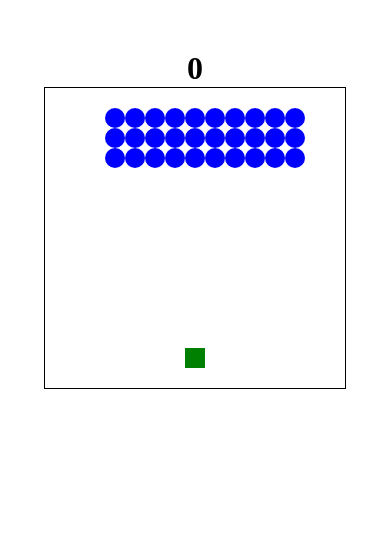
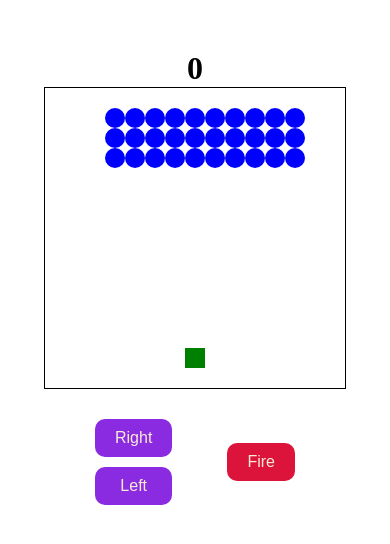
Before and after one commit to Flor77/space-invaders, a plain HTML site: page index.html in a window 390 px wide. Drawn offline with Linux system fonts and the light colour scheme.

Commit message:
mobile commands added

```diff
--- a/index.html
+++ b/index.html
@@ -12,6 +12,16 @@
   <div class="container">
     <h1 class="results">0</h1>
     <div class="grid"></div>
+    <div class="buttons">
+      <div class="move-laser">
+        <button id="rightButton">Right</button>
+        <button id="leftButton">Left</button>
+      </div>
+      <div class="fire-laser">
+        <button id="fireButton">Fire</button>
+      </div>
+
+    </div>
   </div>
   <script src="main.js"></script>
 </body>
--- a/main.js
+++ b/main.js
@@ -53,6 +53,24 @@ function moveShooter(e) {
 
 document.addEventListener("keydown", moveShooter);
 
+const rightButton = document.getElementById("rightButton");
+const leftButton = document.getElementById("leftButton");
+
+rightButton.addEventListener("click", moveShooterRight);
+leftButton.addEventListener("click", moveShooterLeft);
+
+function moveShooterRight() {
+  squares[currentShooterIndex].classList.remove("shooter");
+  if (currentShooterIndex % width < width - 1) currentShooterIndex += 1;
+  squares[currentShooterIndex].classList.add("shooter");
+}
+
+function moveShooterLeft() {
+  squares[currentShooterIndex].classList.remove("shooter");
+  if (currentShooterIndex % width !== 0) currentShooterIndex -= 1;
+  squares[currentShooterIndex].classList.add("shooter");
+}
+
 function moveInvaders() {
   const leftEdge = alienInvaders[0] % width === 0;
   const rightEdge =
@@ -95,6 +113,7 @@ function moveInvaders() {
 invadersId = setInterval(moveInvaders, 600);
 
 function shoot(e) {
+  if ((e && e.key === "ArrowUp") || !e) {
     let laserId;
     let currentLaserIndex = currentShooterIndex;
 
@@ -121,7 +140,11 @@ function shoot(e) {
       }
     }
 
-  if (e.key === "ArrowUp") laserId = setInterval(moveLaser, 100);
+    laserId = setInterval(moveLaser, 100);
+  }
 }
 
 addEventListener("keydown", shoot);
+document.getElementById("fireButton").addEventListener("click", function () {
+  shoot();
+});
--- a/style.css
+++ b/style.css
@@ -41,3 +41,36 @@
 .boom {
   background-color: red;
 }
+
+.buttons {
+  width: 200px;
+  display: flex;
+  align-items: center;
+  justify-content: space-between;
+  margin-top: 30px;
+}
+
+.move-laser {
+  display: flex;
+  flex-direction: column;
+  gap: 10px;
+}
+
+.move-laser button {
+  padding: 10px 20px;
+  background-color: blueviolet;
+  color: antiquewhite;
+  border: none;
+  border-radius: 10px;
+  font-size: 1rem;
+}
+
+.fire-laser button {
+  padding: 10px 20px;
+  background-color: crimson;
+  color: antiquewhite;
+  border: none;
+  border-radius: 10px;
+  font-size: 1rem;
+  cursor: pointer;
+}
```
Lines whose indentation alone changed are shown as unchanged.
